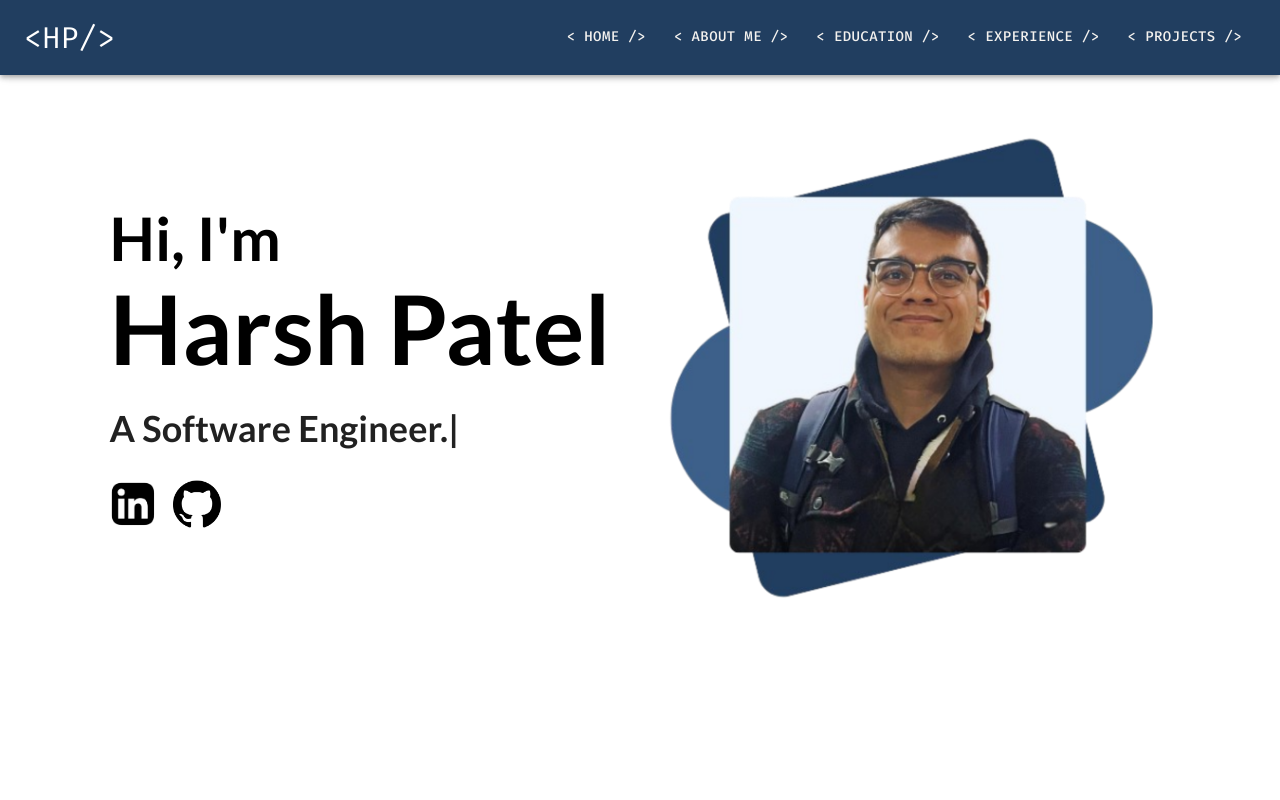
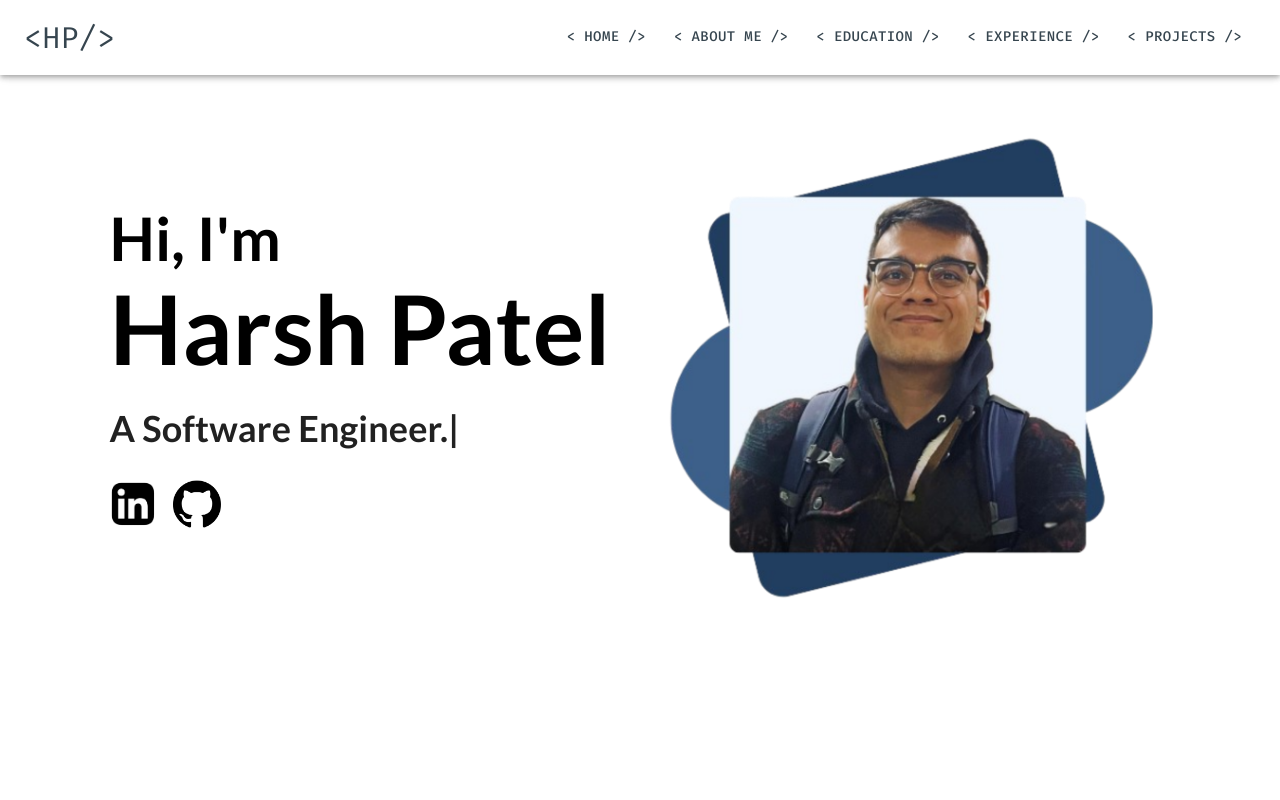
Before and after one commit to harshp425/HarshPatel10, a Next.js app: page / in a window 1280 px wide. Shown: the top 800 px of the page. Built offline with nearby package versions, Linux system fonts and the light colour scheme; a web font is replaced by a local one.

Commit message:
Add files via upload

```diff
--- a/src/app/components/Navbar.js
+++ b/src/app/components/Navbar.js
@@ -54,35 +54,35 @@ function Navbar(props) {
 
     <Box sx={{ display: 'flex' }}>
       <link rel="preconnect" href="https://fonts.googleapis.com" />
-      <link rel="preconnect" href="https://fonts.gstatic.com" crossorigin />
+      <link rel="preconnect" href="https://fonts.gstatic.com" crossOrigin />
       <link href="https://fonts.googleapis.com/css2?family=Dancing+Script:wght@400..700&display=swap" rel="stylesheet" />
       <link href="https://fonts.googleapis.com/css2?family=Fira+Code:wght@300..700&display=swap" rel="stylesheet" />
       <link href="https://fonts.googleapis.com/css2?family=Fira+Code:wght@300..700&family=Lato:ital,wght@0,100;0,300;0,400;0,700;0,900;1,100;1,300;1,400;1,700;1,900&display=swap" rel="stylesheet"></link>
       <link href="https://fonts.googleapis.com/css2?family=Fira+Code:wght@300..700&family=Lato:ital,wght@0,100;0,300;0,400;0,700;0,900;1,100;1,300;1,400;1,700;1,900&family=Signika+Negative:wght@300..700&display=swap" rel="stylesheet"></link>
 
       <CssBaseline />
-      <AppBar component="nav" style={{ backgroundColor: "#213e60", height: '75px' }}>
+      <AppBar component="nav" style={{ backgroundColor: "white", height: '75px' }}>
         <Toolbar sx={{ display: 'flex', alignItems: 'center', height: '100%' }}>
           <IconButton
             color="inherit"
             aria-label="open drawer"
             edge="start"
             onClick={handleDrawerToggle}
-            sx={{ mr: 2, display: { sm: 'none' }, fontFamily: 'Lato', fontWeight: '900' }}
+            sx={{ mr: 2, display: { sm: 'none' }, fontFamily: 'Lato', fontWeight: '900', color: "#36454F" }}
           >
             <MenuIcon />
           </IconButton>
           <Typography
             variant="h6"
             component="div"
-            sx={{ flexGrow: 1, display: { xs: 'none', sm: 'block' }, alignContent: 'center', fontFamily: 'Fira Code', fontSize: '30px', fontWeight: '400' }}
+            sx={{ flexGrow: 1, display: { xs: 'none', sm: 'block' }, alignContent: 'center', fontFamily: 'Fira Code', fontSize: '30px', fontWeight: '400', color: "#36454F" }}
           >
             <div>&lt;HP/&gt;</div>
           </Typography>
           <Box sx={{ display: { xs: 'none', sm: 'block' } }}>
             {navItems.map((item) => (
               <Link key={item} href={`#${item}`} passHref>
-                <Button key={item} sx={{ color: '#f4f2ef', padding: '14px', ":hover": { backgroundColor: '#1a4a7a' }, fontFamily: 'Fira Code' }}>
+                <Button key={item} sx={{ color: "#36454F", padding: '14px', ":hover": {}, fontFamily: 'Fira Code' }}>
                   &lt; {item} /&gt;
                 </Button>
               </Link>
```
